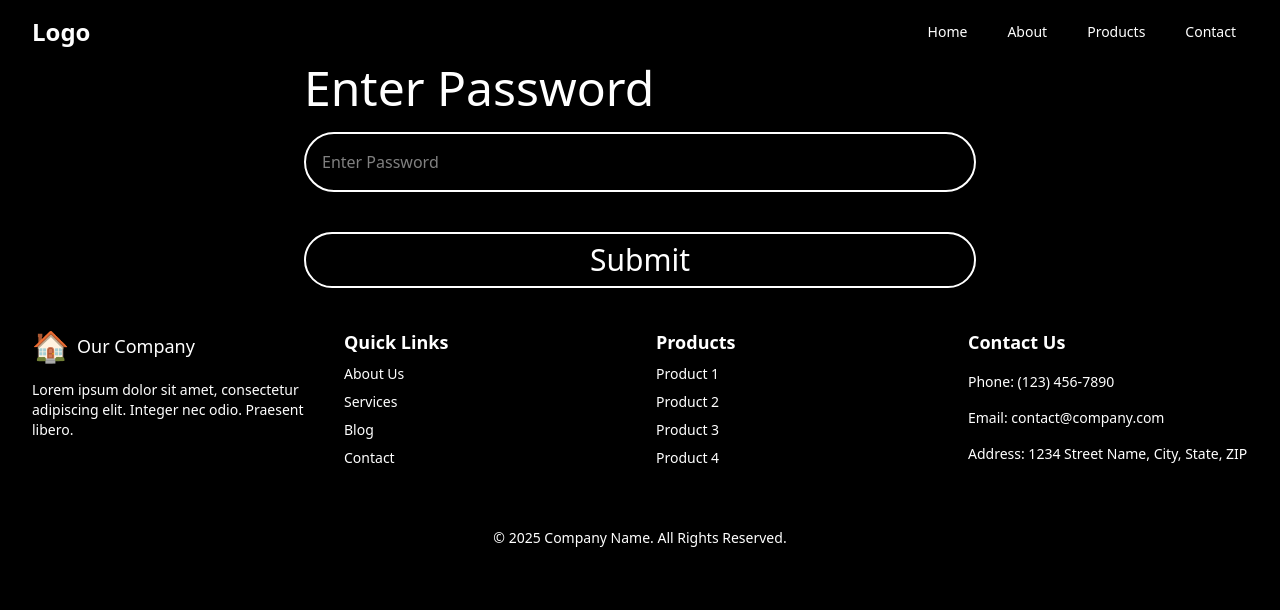
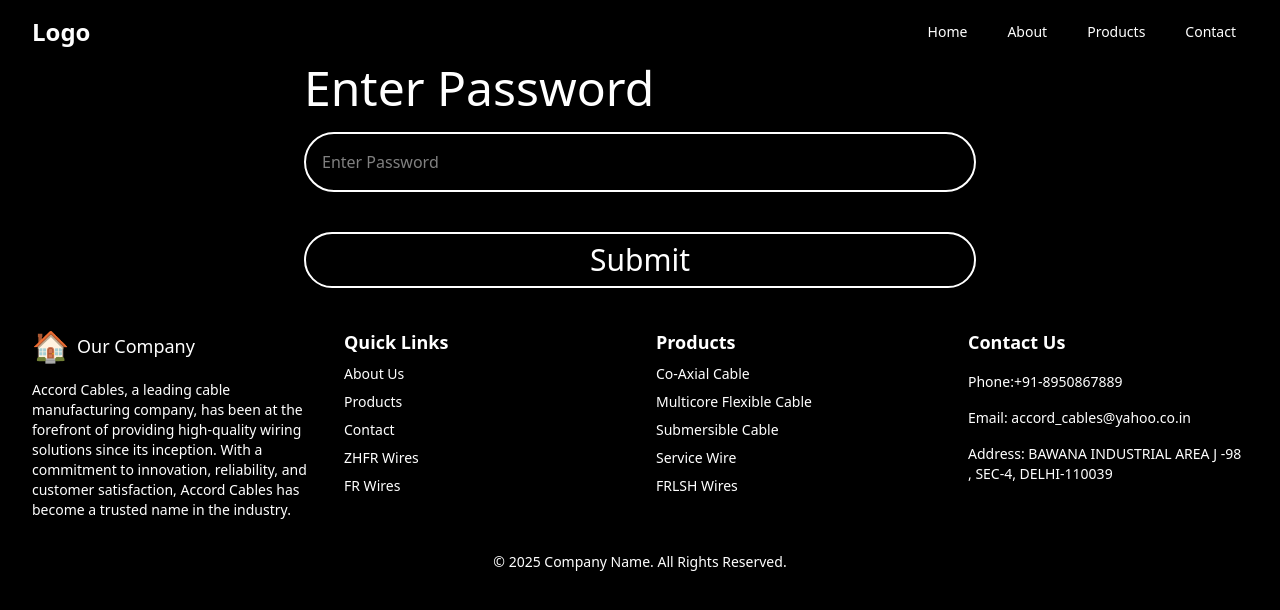
Before and after one commit to developer111222/accord, a Next.js app: page /data in a window 1280 px wide. Shown: the top 610 px of the page. Built offline with nearby package versions, Linux system fonts and the light colour scheme.

Commit message:
first commit

```diff
--- a/src/app/Footer/Footer.tsx
+++ b/src/app/Footer/Footer.tsx
@@ -13,7 +13,7 @@ const Footer = () => {
           <span className="text-lg font-medium">Our Company</span>
         </div>
         <p className="text-sm">
-          Lorem ipsum dolor sit amet, consectetur adipiscing elit. Integer nec odio. Praesent libero.
+        Accord Cables, a leading cable manufacturing company, has been at the forefront of providing high-quality wiring solutions since its inception. With a commitment to innovation, reliability, and customer satisfaction, Accord Cables has become a trusted name in the industry.
         </p>
       </div>
 
@@ -21,10 +21,11 @@ const Footer = () => {
       <div className="flex flex-col space-y-2">
         <h3 className="font-semibold text-lg">Quick Links</h3>
         <ul className="space-y-2 text-sm">
-          <li><a href="#" className="hover:text-gray-400">About Us</a></li>
-          <li><a href="#" className="hover:text-gray-400">Services</a></li>
-          <li><a href="#" className="hover:text-gray-400">Blog</a></li>
-          <li><a href="#" className="hover:text-gray-400">Contact</a></li>
+          <li><a href="/about" className="hover:text-gray-400">About Us</a></li>
+          <li><a href="product" className="hover:text-gray-400">Products</a></li>
+          <li><a href="/contact" className="hover:text-gray-400">Contact</a></li>
+          <li><a href="/product/ZHFR-wires" className="hover:text-gray-400">ZHFR Wires</a></li>
+          <li><a href="/product/FR-wires" className="hover:text-gray-400">FR Wires</a></li>
         </ul>
       </div>
 
@@ -32,19 +33,20 @@ const Footer = () => {
       <div className="flex flex-col space-y-2">
         <h3 className="font-semibold text-lg">Products</h3>
         <ul className="space-y-2 text-sm">
-          <li><a href="#" className="hover:text-gray-400">Product 1</a></li>
-          <li><a href="#" className="hover:text-gray-400">Product 2</a></li>
-          <li><a href="#" className="hover:text-gray-400">Product 3</a></li>
-          <li><a href="#" className="hover:text-gray-400">Product 4</a></li>
+          <li><a href="/product/co-axial-cable" className="hover:text-gray-400">Co-Axial Cable</a></li>
+          <li><a href="/product/multicore-flexible-cable" className="hover:text-gray-400">Multicore Flexible Cable</a></li>
+          <li><a href="/product/submersible-cable" className="hover:text-gray-400">Submersible Cable</a></li>
+          <li><a href="/product/service-wire" className="hover:text-gray-400">Service Wire</a></li>
+          <li><a href="/product/FRLSH-wires" className="hover:text-gray-400">FRLSH Wires</a></li>
         </ul>
       </div>
 
       {/* Column 4: Contact and Social Icons */}
       <div className="flex flex-col space-y-4">
         <h3 className="font-semibold text-lg">Contact Us</h3>
-        <p className="text-sm">Phone: (123) 456-7890</p>
-        <p className="text-sm">Email: contact@company.com</p>
-        <p className="text-sm">Address: 1234 Street Name, City, State, ZIP</p>
+        <p className="text-sm">Phone:+91-8950867889</p>
+        <p className="text-sm">Email: accord_cables@yahoo.co.in</p>
+        <p className="text-sm">Address: BAWANA INDUSTRIAL AREA J -98 , SEC-4, DELHI-110039</p>
 
         {/* Social Icons */}
         <div className="flex space-x-4 mt-4">
--- a/src/app/Home/Hero.tsx
+++ b/src/app/Home/Hero.tsx
@@ -29,9 +29,9 @@ export const HeroSection = ({
           `Electrify Your House With Ultimate Protection`}
       </p>
       <div className="w-full h-[890px] -top-60 md:-top-40  flex items-center justify-center bg-red-transparent absolute ">
-        <button className="font-bold bg-white rounded-full md:px-4 md:py-2 px-2 py-1 md:mt-24 mt-8 z-30 md:text-base text-black text-xs  w-fit mx-auto ">
+        {/* <button className="font-bold bg-white rounded-full md:px-4 md:py-2 px-2 py-1 md:mt-24 mt-8 z-30 md:text-base text-black text-xs  w-fit mx-auto ">
         About Accord cables
-        </button>
+        </button> */}
       </div>
       <svg
         width="1440"
```
